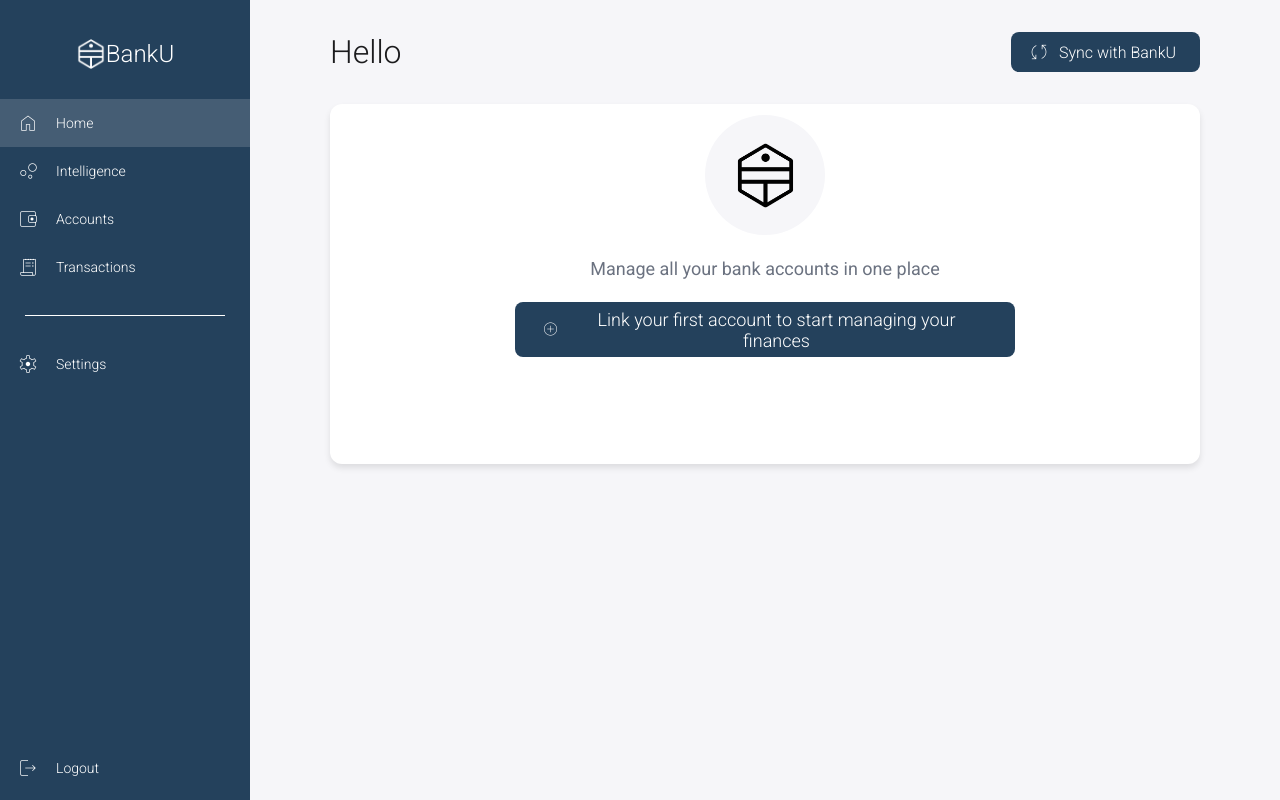
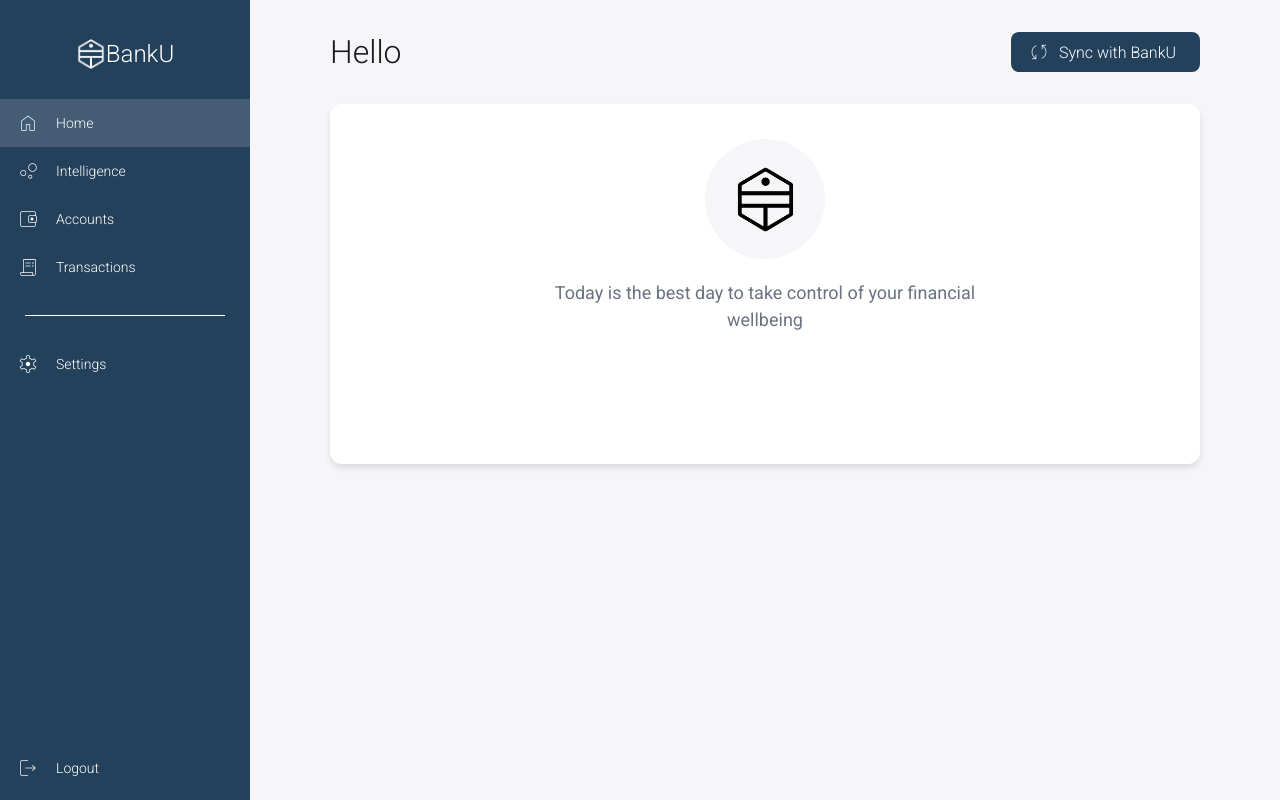
Before and after one commit to Bank-U/banku-dashboard-customer, an Angular app: page /dashboard in a window 1280 px wide. Built offline with nearby package versions, Linux system fonts and the light colour scheme; no server answers; sample sign-in values are in the browser's storage.

Commit message:
feature(housekeepoing): 🔧 Sorted linter and improved notifications

```diff
--- a/src/app/pages/dashboard/dashboard.component.html
+++ b/src/app/pages/dashboard/dashboard.component.html
@@ -21,11 +21,7 @@
       <div class="no-accounts-logo-container">
         <img src="assets/images/black-logo.png" alt="BankU Logo" class="no-accounts-logo">
       </div>
-      <p class="no-accounts-subtitle">{{ 'accounts.subtitle' | translate | async }}</p>
-      <button mat-raised-button color="primary" class="connect-button" (click)="syncWithPlaid()">
-        <mat-icon class="material-symbols-outlined connect-button-icon">add_circle_outline</mat-icon>
-        <span>{{ 'accounts.linkYourAccount' | translate | async }}</span>
-      </button>
+      <p class="no-accounts-subtitle">{{ currentMotivationalMessage }}</p>
     </div>
   </div>
 
@@ -35,14 +31,12 @@
       <!-- Alerts Section -->
       <app-alerts
         [mode]="'light'"
-        (resolve)="resolveAlert"
         (viewAll)="viewAllAlerts()">
       </app-alerts>
 
       <!-- Recommendations Section -->
       <app-recommendations
         [mode]="'light'"
-        (resolve)="resolveRecommendation"
         (viewAll)="viewAllRecommendations()">
       </app-recommendations>
     </div>
--- a/src/app/pages/dashboard/dashboard.component.scss
+++ b/src/app/pages/dashboard/dashboard.component.scss
@@ -91,24 +91,6 @@
   color: var(--text-secondary);
   line-height: 1.5;
 }
-.connect-button-icon{
-  width: 24px !important;
-  height: 20px !important;
-  font-size: 20px;
-}
-.connect-button {
-  padding: 0.75rem 2rem;
-  height: 55px;
-  font-size: 1.125rem;
-  border-radius: 8px;
-  background-color: var(--banku-call-to-action) !important;
-  color: white;
-  font-weight: 200;
-
-  mat-icon {
-    margin-right: 0.5rem;
-  }
-}
 
 .alert, .recommendation {
   transition: transform 0.2s ease, box-shadow 0.2s ease;
@@ -156,8 +138,4 @@ h1, h2 {
   .no-accounts-subtitle {
     font-size: 1rem;
   }
-
-  .connect-button {
-    width: 100%;
-  }
 }
--- a/src/app/pages/dashboard/dashboard.component.ts
+++ b/src/app/pages/dashboard/dashboard.component.ts
@@ -48,6 +48,7 @@ export class DashboardComponent implements OnInit, OnDestroy {
   userInfo: UserInfo | null = null;
   accounts: any[] = [];
   hasAccounts = false;
+  currentMotivationalMessage = '';
 
   private snackBarConfig: MatSnackBarConfig = {
     duration: 5000,
@@ -69,6 +70,8 @@ export class DashboardComponent implements OnInit, OnDestroy {
   ngOnInit() {
     this.loadUserInfo();
     this.loadAccounts();
+    this.setupPlaidSubscription();
+    this.setRandomMotivationalMessage();
   }
 
   ngOnDestroy() {
@@ -209,4 +212,13 @@ export class DashboardComponent implements OnInit, OnDestroy {
       }
     });
   }
+
+  private setRandomMotivationalMessage() {
+    const randomNumber = Math.floor(Math.random() * 10) + 1;
+    this.translateService.translate(`motivationalMessages.message${randomNumber}`).subscribe(
+      message => {
+        this.currentMotivationalMessage = message;
+      }
+    );
+  }
 }
--- a/src/assets/i18n/en.json
+++ b/src/assets/i18n/en.json
@@ -32,14 +32,6 @@
     "recommendations": "Recommendations",
     "showResolved": "Show resolved",
     "showApplied": "Show applied",
-    "unusualSpending": "Unusual spending detected",
-    "unusualSpendingDesc": "We've identified a significant spike in your transactions this week compared to your usual patterns.",
-    "duplicateCharges": "Possible duplicate charges",
-    "duplicateChargesDesc": "Two or more transactions with the same amount and merchant were posted within a short timeframe.",
-    "unusedSubscriptions": "You could optimize unused subscriptions",
-    "unusedSubscriptionsDesc": "Several recurring charges show no recent related activity. Consider reviewing these subscriptions.",
-    "highEntertainment": "High spending in Entertainment",
-    "highEntertainmentDesc": "Your entertainment expenses have exceeded your monthly average by more than 35%.",
     "loading": "Loading...",
     "errorLoading": "There was an error loading the data",
     "tryAgain": "Try Again",
@@ -96,11 +88,9 @@
     "plaidConnectionError": "Error connecting to Plaid. Please try again.",
     "alertDismissed": "Alert dismissed",
     "alertDismissError": "Error dismissing the alert",
-    "recommendationDismissed": "Recommendation dismissed",
-    "recommendationDismissError": "Error dismissing the recommendation"
+    "recommendationDismissed": "Recommendation dismissed"
   },
   "sidebar": {
-    "mainMenu": "Main Menu",
     "home": "Home",
     "accounts": "Accounts",
     "intelligence": "Intelligence",
@@ -134,7 +124,6 @@
     "yourAccounts": "Your Accounts",
     "subtitle": "Manage all your bank accounts in one place",
     "noAccounts": "No linked accounts",
-    "linkYourAccount": "Link your first account to start managing your finances",
     "accountTypes": {
       "credit": "Credit Card",
       "loan": "Loan",
@@ -208,5 +197,17 @@
         "sunday": "S"
       }
     }
+  },
+  "motivationalMessages": {
+    "message1": "Mastering your finances starts with understanding them. Begin today",
+    "message2": "Clear insight into your accounts is the foundation of strong financial health",
+    "message3": "Managing money wisely is an investment in your future freedom",
+    "message4": "Controlling your finances means controlling your future. Take the first step",
+    "message5": "Every mindful financial decision brings you closer to your goals",
+    "message6": "Financial stability isn't accidental. It's built consistently over time",
+    "message7": "Today is the best day to take control of your financial wellbeing",
+    "message8": "Know your numbers. Make informed decisions. Move forward with confidence",
+    "message9": "Financial progress starts with clarity, discipline, and decisive action",
+    "message10": "Taking charge of your finances is taking charge of your life"
   }
 }
```
Also changed, not shown: src/assets/i18n/es.json (+13 -12 lines).
